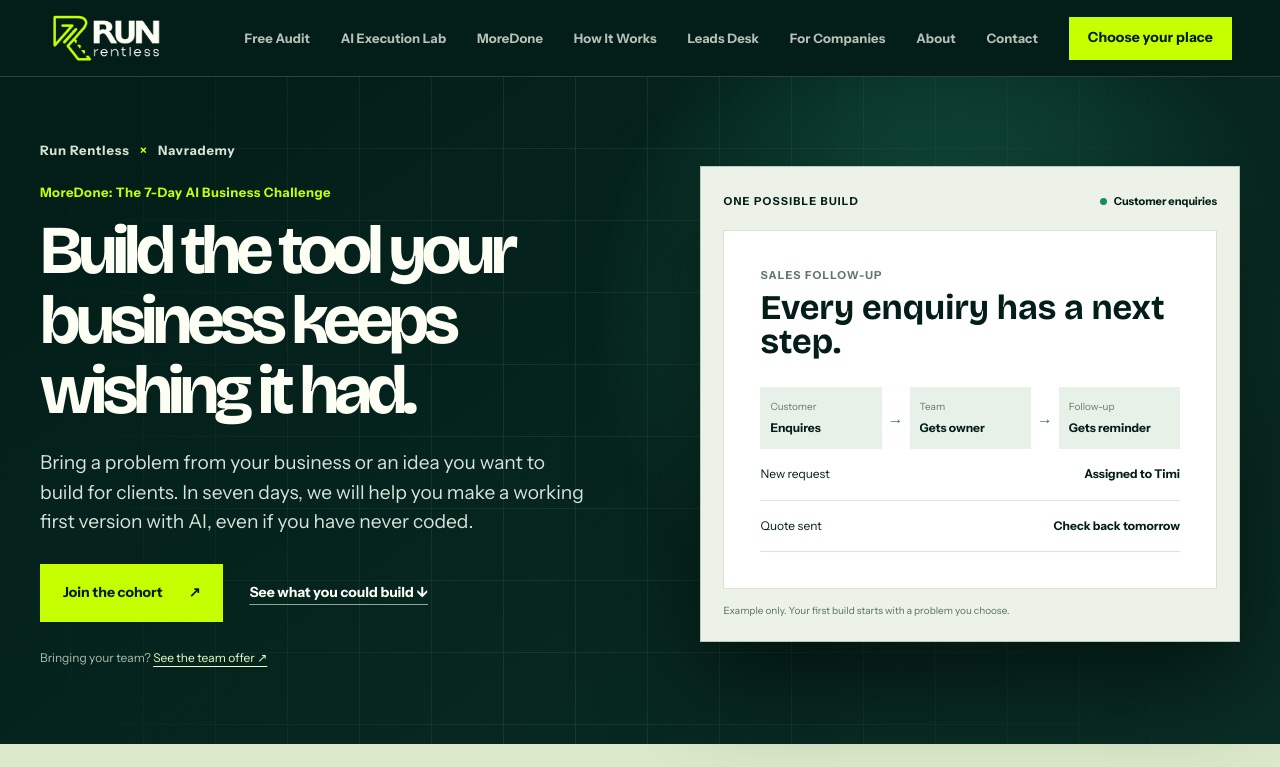
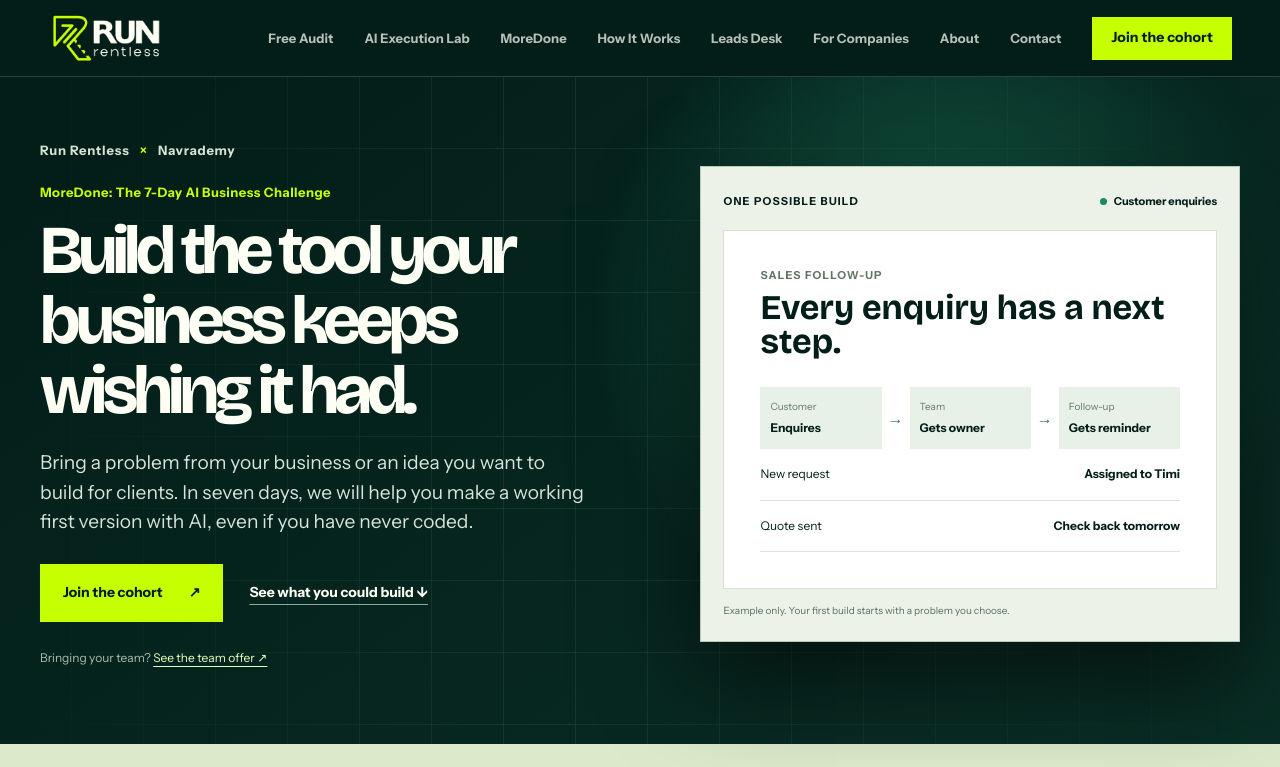
Before and after one commit to Greatdorlin/run-rentless, a Next.js app: page /moredone in a window 1280 px wide. Shown: the top 767 px of the page. Built offline with nearby package versions, Linux system fonts and the light colour scheme.

Commit message:
Keep MoreDone join action clear in fixed header

```diff
--- a/src/components/site/header.tsx
+++ b/src/components/site/header.tsx
@@ -56,7 +56,7 @@ export function Header() {
             </Link>
           ))}
           <Link className="button button--small" href={isMoreDone ? "/moredone#join" : pathname === "/webinar-pay" ? "/webinar-pay#checkout" : "/#audit"} onClick={() => setOpen(false)}>
-            {isMoreDone ? "Choose your place" : pathname === "/webinar-pay" ? "Choose your seats" : "Start Free Audit"}
+            {isMoreDone ? "Join the cohort" : pathname === "/webinar-pay" ? "Choose your seats" : "Start Free Audit"}
           </Link>
         </nav>
       </div>
```
